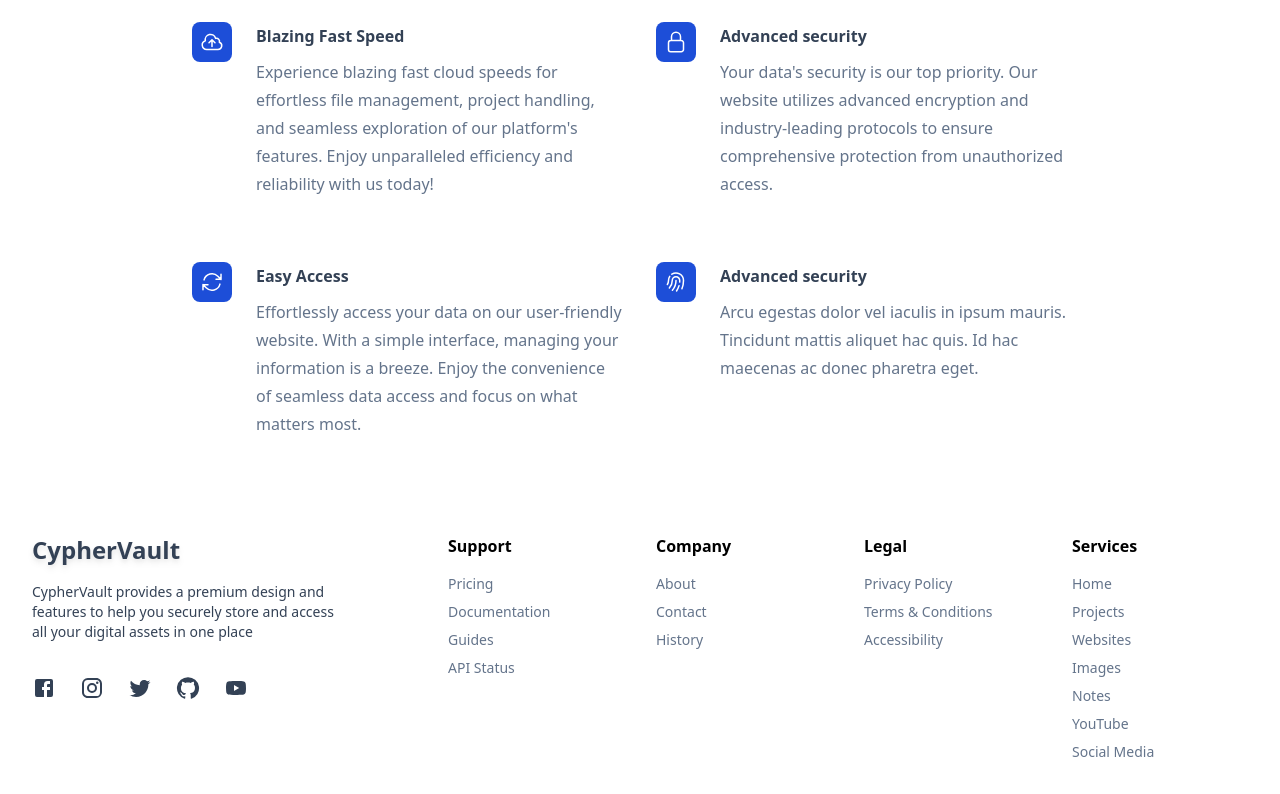
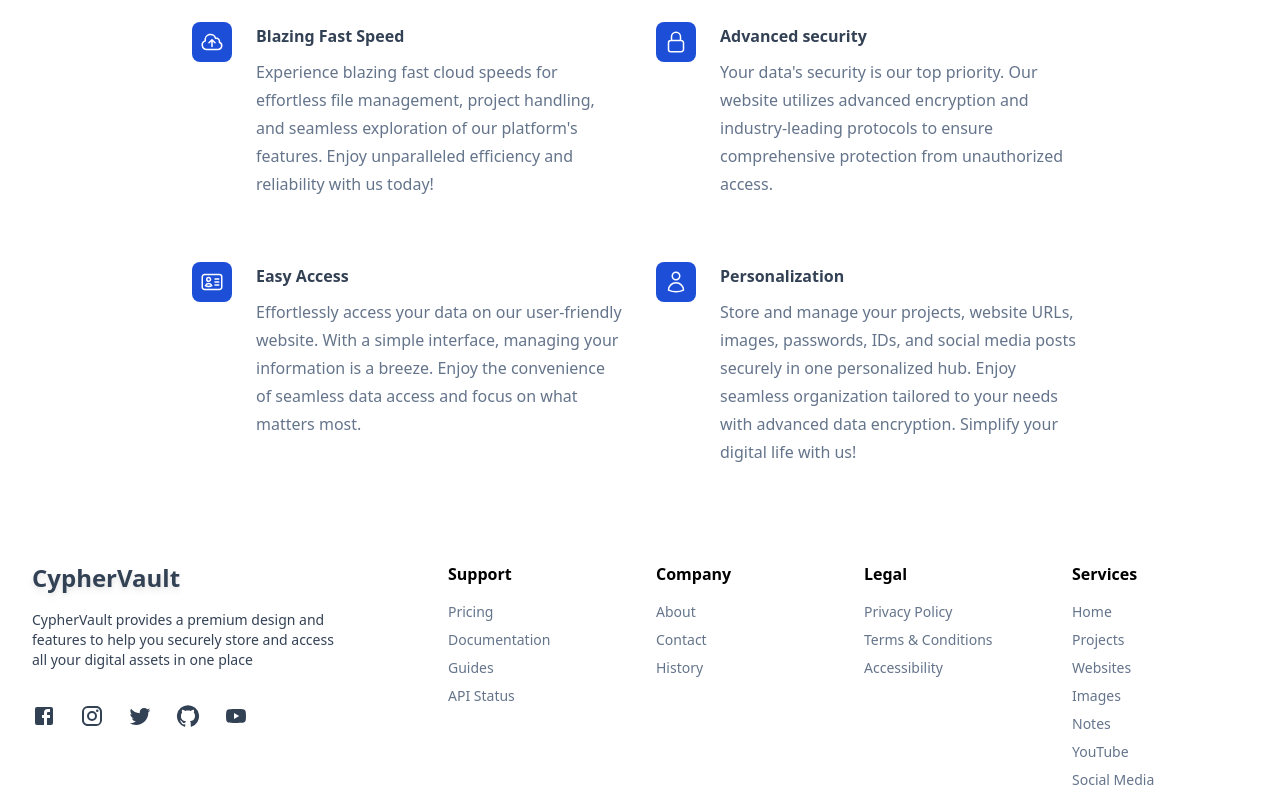
Before and after one commit to Shubham-md786/saver, a Next.js app: page / in a window 1280 px wide. Shown: the part 920-1714 px from the top of the page. Built offline with nearby package versions, Linux system fonts and the light colour scheme.

Commit message:
image added

```diff
--- a/src/pages/index.tsx
+++ b/src/pages/index.tsx
@@ -1,10 +1,11 @@
 import BlueButton from "@/components/Buttons/BlueButton";
 import {
-  ArrowPathIcon,
   CloudArrowUpIcon,
-  FingerPrintIcon,
+  IdentificationIcon,
   LockClosedIcon,
+  UserIcon,
 } from "@heroicons/react/24/outline";
+import Image from "next/image";
 
 const features = [
   {
@@ -23,13 +24,13 @@ const features = [
     name: "Easy Access",
     description:
       "Effortlessly access your data on our user-friendly website. With a simple interface, managing your information is a breeze. Enjoy the convenience of seamless data access and focus on what matters most.",
-    icon: ArrowPathIcon,
+    icon: IdentificationIcon,
   },
   {
-    name: "Advanced security",
+    name: "Personalization",
     description:
-      "Arcu egestas dolor vel iaculis in ipsum mauris. Tincidunt mattis aliquet hac quis. Id hac maecenas ac donec pharetra eget.",
-    icon: FingerPrintIcon,
+      "Store and manage your projects, website URLs, images, passwords, IDs, and social media posts securely in one personalized hub. Enjoy seamless organization tailored to your needs with advanced data encryption. Simplify your digital life with us!",
+    icon: UserIcon,
   },
 ];
 
@@ -56,9 +57,11 @@ export default function Home() {
           </div>
 
           <div className="flex items-center justify-center w-full h-96 md:w-1/2">
-            <img
+            <Image
               className="object-cover w-full h-full max-w-2xl rounded-md"
-              src="https://images.unsplash.com/photo-1579586337278-3befd40fd17a?ixid=MnwxMjA3fDB8MHxwaG90by1wYWdlfHx8fGVufDB8fHx8&ixlib=rb-1.2.1&auto=format&fit=crop&w=1352&q=80"
+              width={1}
+              height={1}
+              src="/images/1.png"
               alt="apple watch photo"
             />
           </div>
```
Also changed, not shown: 1 other file (tests, documents, lock files or other folders).
